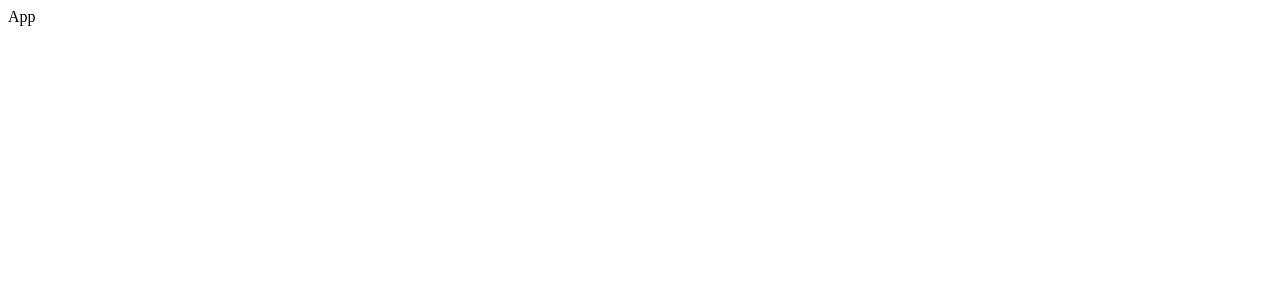
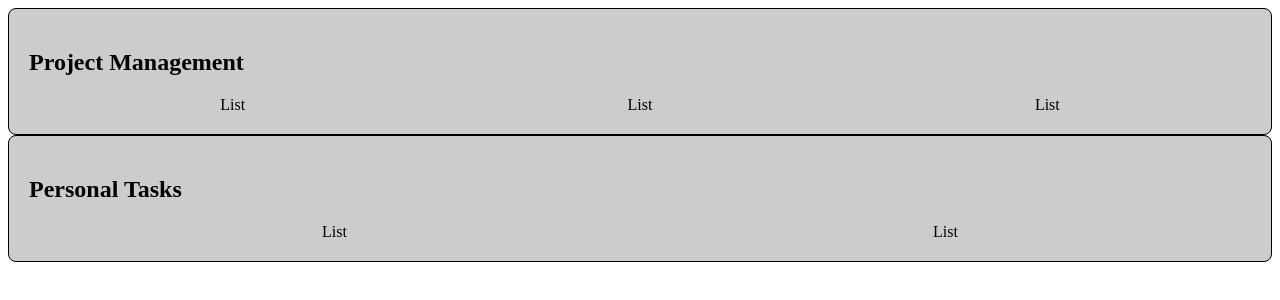
Before and after one commit to roypromax/quest-labs-dashboard, a React (Vite) app: page / in a window 1280 px wide. Shown: the top 300 px of the page. Built offline with nearby package versions, Linux system fonts and the light colour scheme.

Commit message:
Display Board component

```diff
--- a/src/App.jsx
+++ b/src/App.jsx
@@ -1,7 +1,15 @@
 import React from "react";
+import Board from "./components/Board";
+import dummyData from "./data/dummyData";
 
 const App = () => {
-  return <div>App</div>;
+  return (
+    <div>
+      {dummyData.map((data) => (
+        <Board key={data.id} boardTitle={data.boardTitle} lists={data.lists} />
+      ))}
+    </div>
+  );
 };
 
 export default App;
--- a/src/components/Board.jsx
+++ b/src/components/Board.jsx
@@ -1,7 +1,20 @@
 import React from "react";
+import styles from "./Board.module.css";
+import List from "./List";
 
-const Board = () => {
-  return <div>Board</div>;
+const Board = ({ boardTitle, lists }) => {
+  return (
+    <div className={styles.board}>
+      <h2>{boardTitle}</h2>
+      <div className={styles.lists}>
+        {lists.map((list) => {
+          return (
+            <List key={list.id} listTitle={list.title} tasks={list.tasks} />
+          );
+        })}
+      </div>
+    </div>
+  );
 };
 
 export default Board;
--- /dev/null
+++ b/src/components/Board.module.css
@@ -0,0 +1,11 @@
+.board {
+  padding: 20px;
+  border: 1px solid black;
+  background-color: #ccc;
+  border-radius: 8px;
+}
+
+.lists {
+  display: flex;
+  justify-content: space-around;
+}
```
